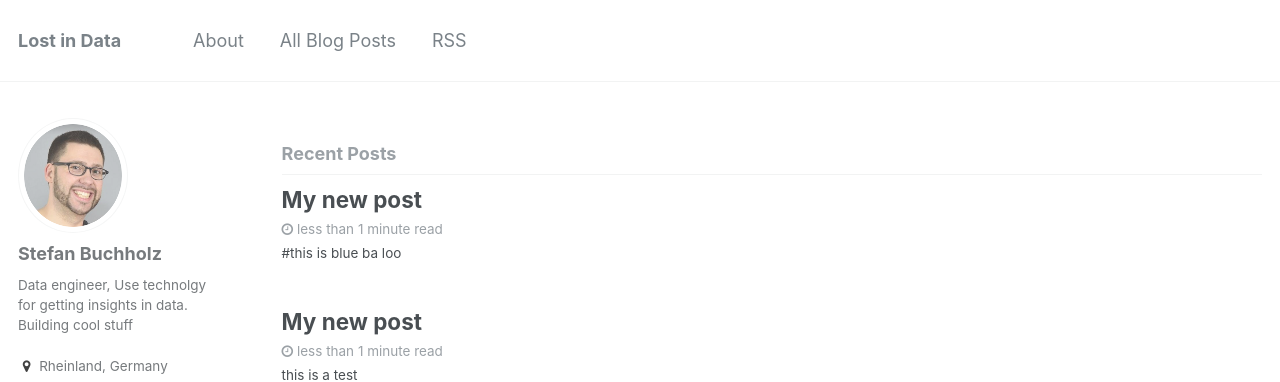
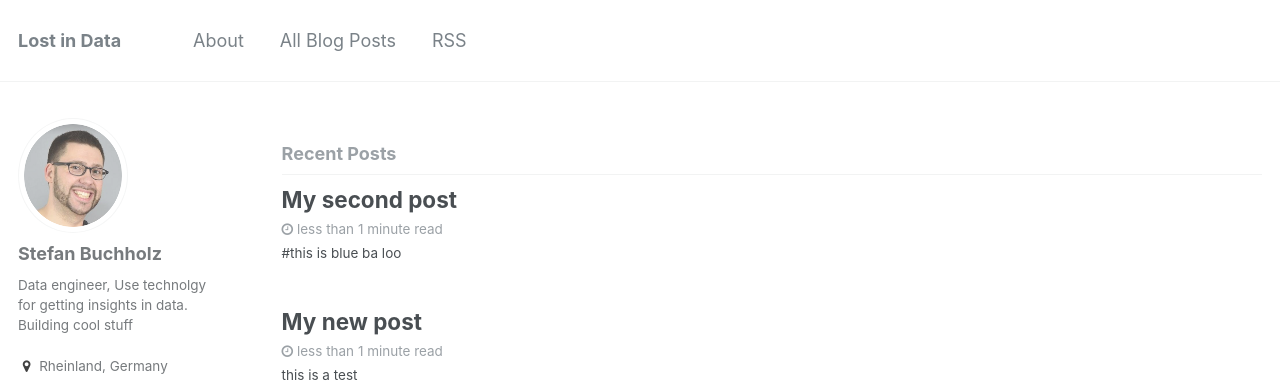
Before and after one commit to gordonshamway/blog, a Jekyll site: the page built from index.html, in a window 1280 px wide. Shown: the top 382 px of the page. Built offline with Jekyll 4.4.1, drawn with Linux system fonts in a browser that asks for light colours; the list of posts is cut into pages by our own code.

Commit message:
tried about and layout of posts

```diff
--- a/_posts/2016-07-03-second.md
+++ b/_posts/2016-07-03-second.md
@@ -1,8 +1,9 @@
 ---
-layout: default
-title: My new post
+layout: single
+title: My second post
 comments: True
 permalink: my-new-post2
+author: True
 categories:
 - blog
 - 2016
```
Also changed, not shown: _posts/2016-06-29-first.md (+1 -0 lines), about/index.md (renamed from _pages/about.md).
